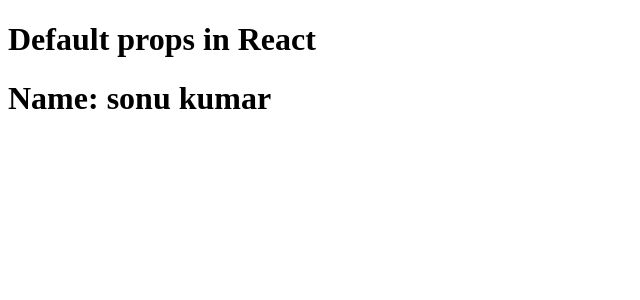
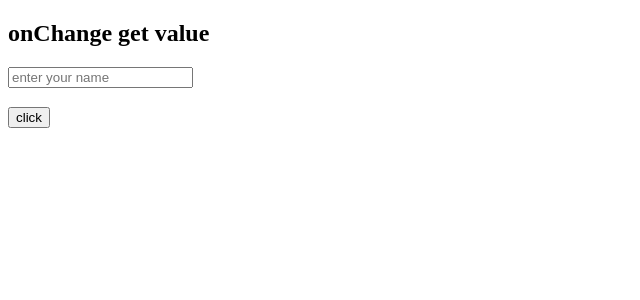
Before and after one commit to Sonukumar201995/React-practice-03, a React (Vite) app: page / in a window 1280 px wide. Shown: the top 300 px of the page, without its empty margins (0-640 px from the left). Built offline with nearby package versions, Linux system fonts and the light colour scheme.

Commit message:
onChange event

```diff
--- a/src/App.jsx
+++ b/src/App.jsx
@@ -1,12 +1,15 @@
-import User from "./User";
+import { useDebugValue, useState } from "react";
 
-function App() {
-  return (
+function App()
+{
+  const [value,setValue]=useState("")
+  return(
     <>
-      <h1>Default props in React</h1>
-      <User />
+    <h2>onChange get value</h2>
+    <input type="text"  value={value} placeholder="enter your name" onChange={(event)=>setValue(event.target.value)}/>
+    <h3>{value}</h3>
+    <button onClick={()=>setValue("")}>click</button>
     </>
-  );
+  )
 }
-
 export default App;
```
